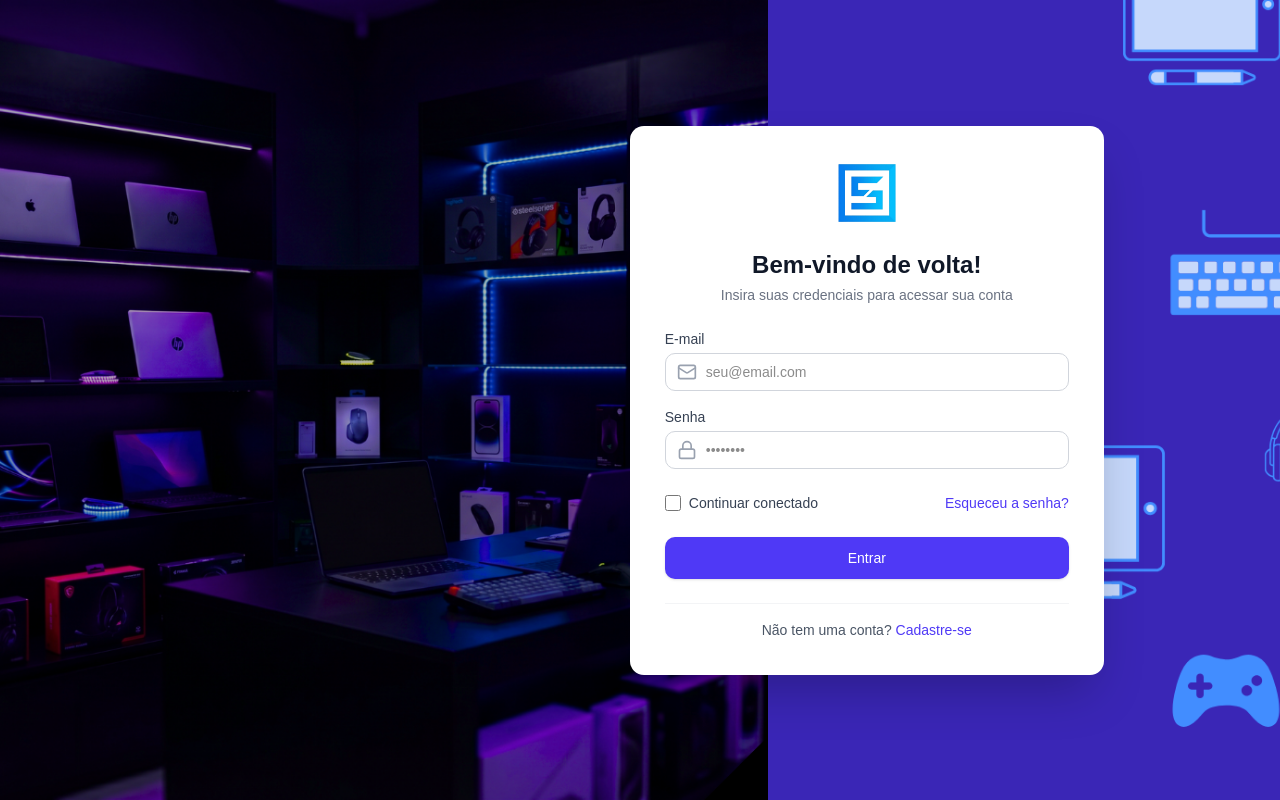
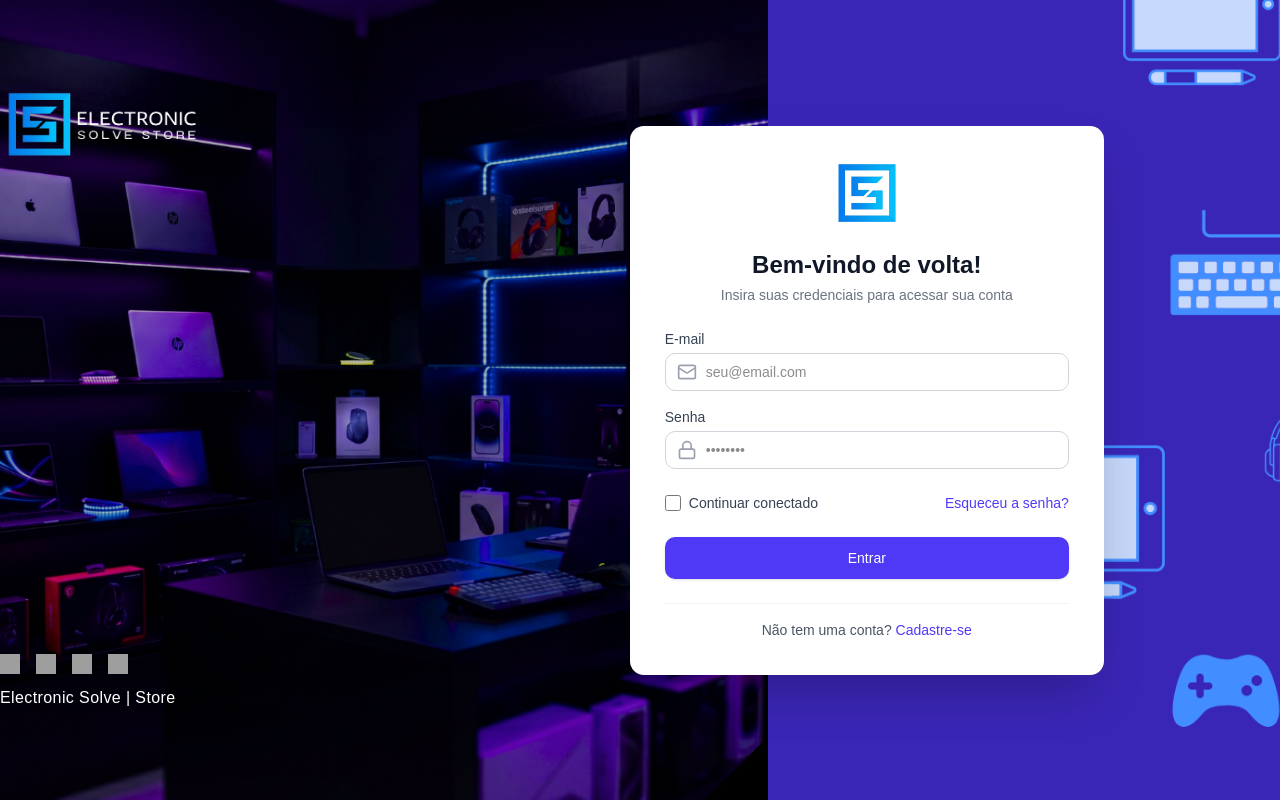
Before and after one commit to Next-Solve-Studio/projeto-ecommerce, a Next.js app: page /login in a window 1280 px wide. Built offline with nearby package versions, Linux system fonts and the light colour scheme; grey boxes are pictures that could not be loaded.

Commit message:
Ajustes na page login

```diff
--- a/src/components/Footer/index.tsx
+++ b/src/components/Footer/index.tsx
@@ -159,8 +159,8 @@ export function Footer() {
               </a>
               <a href="#" className="transition-all hover:opacity-80">
                 <img
-                  src="https://cdn-icons-png.flaticon.com/512/1384/1384060.png"
-                  alt="YouTube"
+                  src="https://cdn-icons-png.flaticon.com/512/174/174857.png"
+                  alt="LinkedIn"
                   className="w-5 h-5"
                 />
               </a>
--- a/src/components/Header/index.tsx
+++ b/src/components/Header/index.tsx
@@ -14,7 +14,7 @@ import { usePathname, useRouter } from "next/navigation";
 import { useEffect, useRef, useState } from "react";
 import { categories, products } from "@/data/products";
 import { useCart } from "@/providers/CartProvider";
-import logoImg from "../../../public/Horizontal_Lockup_on_Blue_Background-removebg-preview.png";
+import logoImg from "../../../public/LogoCompleta-ElectronicSolve_Store.png";
 import { Input } from "../ui/input";
 
 export function Header() {
--- a/src/components/Login/index.tsx
+++ b/src/components/Login/index.tsx
@@ -1,17 +1,14 @@
 "use client";
 
 import Link from "next/link";
-import { MonitorSmartphone, Lock, Mail } from "lucide-react";
+import { Lock, Mail } from "lucide-react";
 
 export function Login() {
   return (
     <div className="fixed inset-0 z-50 w-screen h-screen overflow-hidden flex items-center justify-center bg-gray-900">
-      {/* Adicionado fixed, inset-0 e z-50 para cobrir o Footer e travar a tela acima do layout global */}
-      {/* Contêiner responsivo com medidas máximas garantindo que caibam exatamente na tela */}
       <main
         className="flex w-full h-full max-w-[1536px] max-h-[864px] shadow-2xl bg-white overflow-hidden"
       >
-
         {/* Seção da Esquerda */}
         <div
           className="hidden md:flex w-[60%] h-full bg-cover bg-center items-center justify-center relative shrink-0"
@@ -19,14 +16,41 @@ export function Login() {
             backgroundImage: "url(/imagem-1_Autentificacao.png)"
           }}
         >
-          {/* Div interna para futuro conteúdo com paddings específicos */}
           <div
-            className="w-full h-full max-w-[653.360px] max-h-[638.200px]"
+            className="w-full h-full max-w-[800px] max-h-[620px] flex flex-col justify-between"
             style={{
-              padding: "40px 203.240px 65px 65px"
+              padding: "0px 203.240px 0px 0px"
             }}
           >
-            {/* Conteúdo a definir depois */}
+            <div className="flex justify-start items-start w-full">
+              <Link href="/">
+                <img
+                  src="/LogoCompleta-ElectronicSolve_Store.png"
+                  alt="ElectronicSolve Store"
+                  className="h-17 md:h-17 w-auto object-contain hover:opacity-90 transition-opacity drop-shadow-lg"
+                />
+              </Link>
+            </div>
+
+            <div className="flex flex-col items-start w-full">
+              <div className="flex gap-4 mb-3">
+                <Link href="#" className="transition-all hover:opacity-80">
+                  <img src="https://cdn-icons-png.flaticon.com/512/733/733547.png" alt="Facebook" className="w-5 h-5" />
+                </Link>
+                <Link href="#" className="transition-all hover:opacity-80">
+                  <img src="https://cdn-icons-png.flaticon.com/512/733/733579.png" alt="X/Twitter" className="w-5 h-5" />
+                </Link>
+                <Link href="#" className="transition-all hover:opacity-80">
+                  <img src="https://cdn-icons-png.flaticon.com/512/2111/2111463.png" alt="Instagram" className="w-5 h-5" />
+                </Link>
+                <Link href="#" className="transition-all hover:opacity-80">
+                  <img src="https://cdn-icons-png.flaticon.com/512/174/174857.png" alt="LinkedIn" className="w-5 h-5" />
+                </Link>
+              </div>
+              <span className="text-white text-base font-medium tracking-wide drop-shadow-md">
+                Electronic Solve | Store
+              </span>
+            </div>
           </div>
         </div>
 
@@ -41,7 +65,6 @@ export function Login() {
           <section
             className="bg-white rounded-xl shadow-2xl flex flex-col relative z-10 w-[90%] md:w-[474px] p-[35px] h-auto min-h-[431px] md:ml-[-138.24px]"
           >
-            {/* Identidade Visual */}
             <div className="flex justify-center mb-6">
               <img
                 src="/Logo-EletronicSolve_Store.png"
@@ -50,13 +73,11 @@ export function Login() {
               />
             </div>
 
-            {/* Título de Boas-vindas */}
             <div className="mb-6 text-center">
               <h1 className="text-2xl font-bold text-gray-900">Bem-vindo de volta!</h1>
               <p className="text-sm text-gray-500 mt-1">Insira suas credenciais para acessar sua conta</p>
             </div>
 
-            {/* Formulário */}
             <form className="flex flex-col gap-4">
               <div className="space-y-4">
                 <div>
@@ -92,7 +113,6 @@ export function Login() {
                 </div>
               </div>
 
-              {/* Opções extras */}
               <div className="flex items-center justify-between mt-2 mb-2">
                 <div className="flex items-center">
                   <input
@@ -109,7 +129,6 @@ export function Login() {
                 </Link>
               </div>
 
-              {/* Botão de Ação */}
               <button
                 type="submit"
                 className="w-full flex justify-center py-2.5 px-4 border border-transparent rounded-lg shadow-sm text-sm font-medium text-white bg-indigo-600 hover:bg-indigo-700 focus:outline-none focus:ring-2 focus:ring-offset-2 focus:ring-indigo-600 transition-colors"
@@ -118,7 +137,6 @@ export function Login() {
               </button>
             </form>
 
-            {/* Link de Cadastro */}
             <div className="mt-6 text-center text-sm text-gray-600 border-t pt-4 border-gray-100">
               Não tem uma conta?{' '}
               <Link href="/cadastro" className="font-medium text-indigo-600 hover:text-indigo-500">
```
Also changed, not shown: public/LogoCompleta-ElectronicSolve_Store.png (renamed from public/Horizontal_Lockup_on_Blue_Background-removebg-preview.png).
